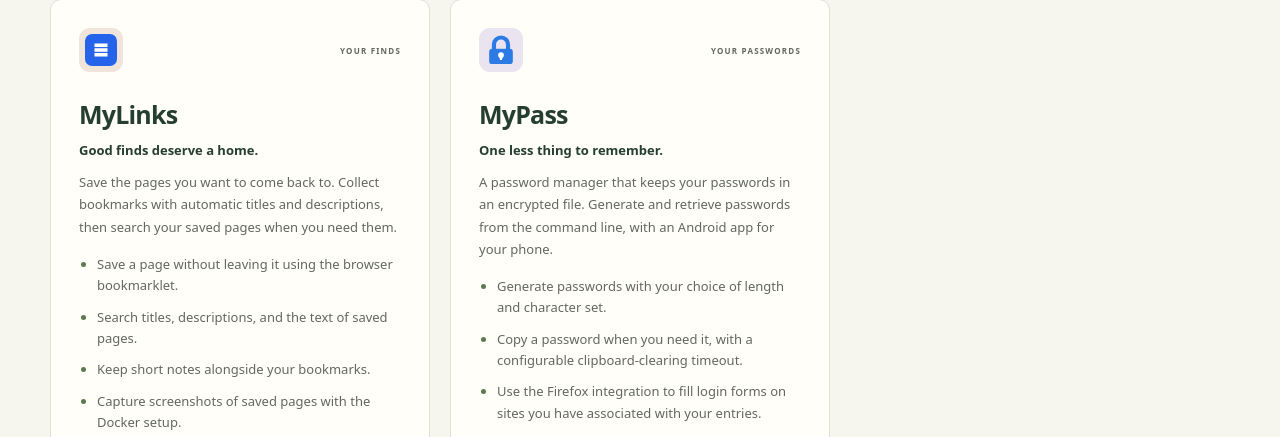
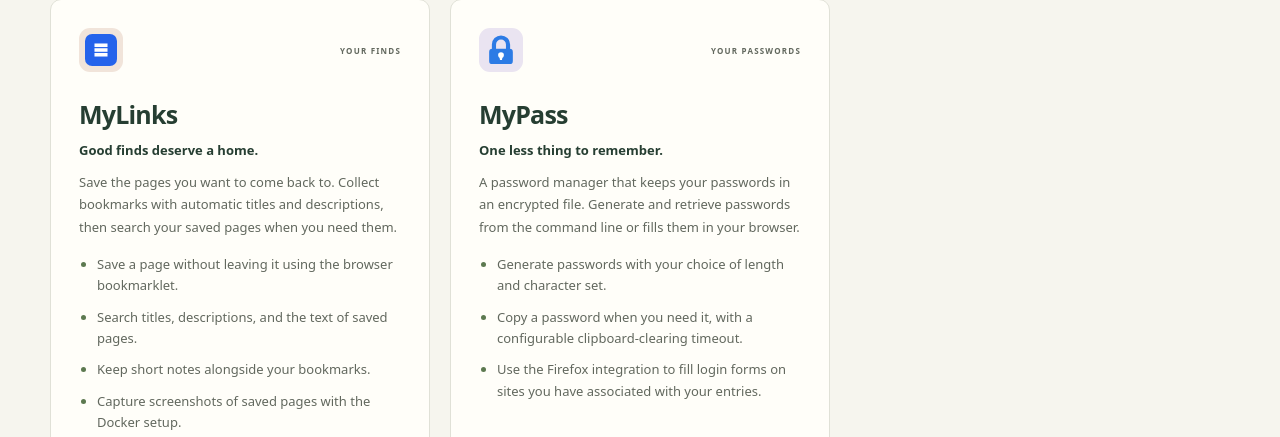
Before and after one commit to mikaelstaldal/mysuite, a plain HTML site: page site/index.html in a window 1280 px wide. Shown: the part 1524-1961 px from the top of the page. Drawn offline with Linux system fonts and the light colour scheme.

Commit message:
Update site text 2

```diff
--- a/site/index.html
+++ b/site/index.html
@@ -130,7 +130,7 @@
         </article>
         <article class="app-card pass-card" id="mypass">
           <div class="card-top"><span class="app-icon"><img class="icon" src="icons/mypass.svg" alt=""></span><span class="app-category">YOUR PASSWORDS</span></div>
-          <h3>MyPass</h3><p class="card-tagline">One less thing to remember.</p><p class="card-description">A password manager that keeps your passwords in an encrypted file. Generate and retrieve passwords from the command line, with an Android app for your phone.</p>
+          <h3>MyPass</h3><p class="card-tagline">One less thing to remember.</p><p class="card-description">A password manager that keeps your passwords in an encrypted file. Generate and retrieve passwords from the command line or fills them in your browser.</p>
           <ul class="feature-list">
             <li>Generate passwords with your choice of length and character set.</li>
             <li>Copy a password when you need it, with a configurable clipboard-clearing timeout.</li>
```
